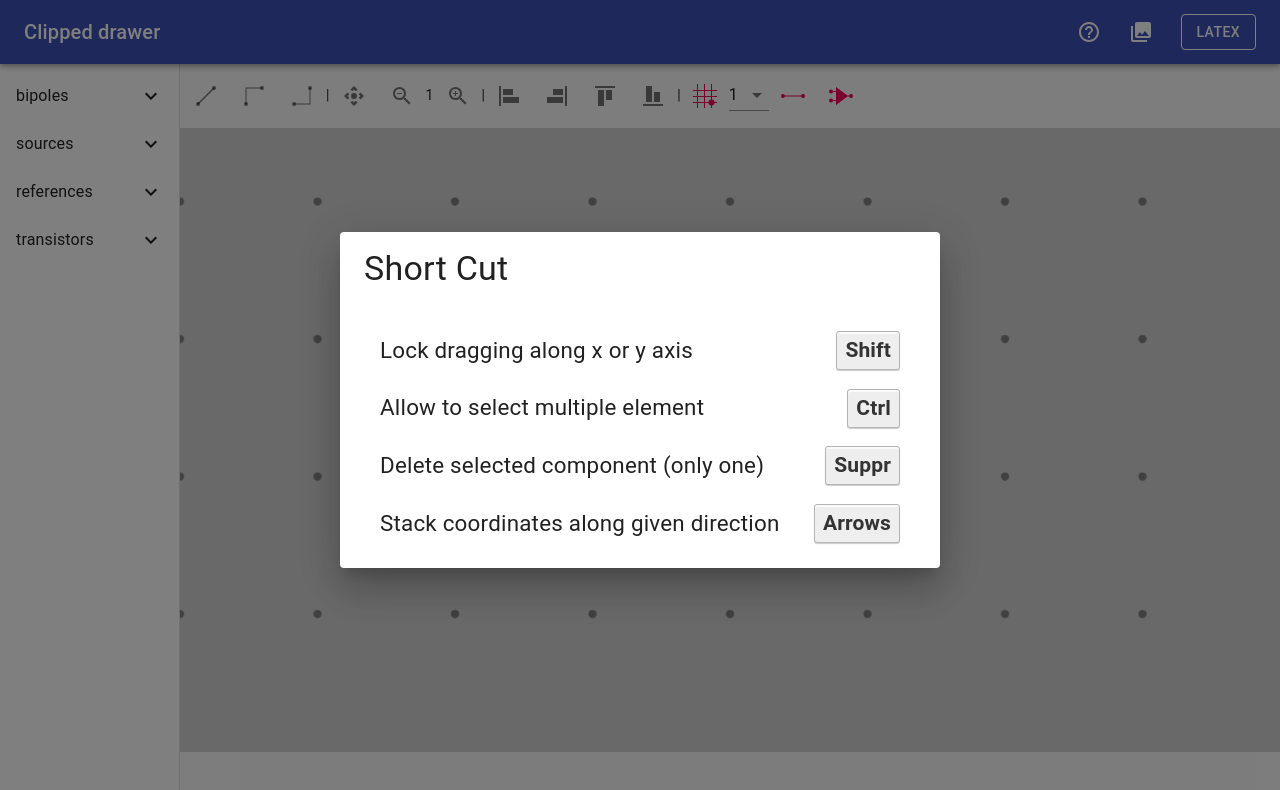
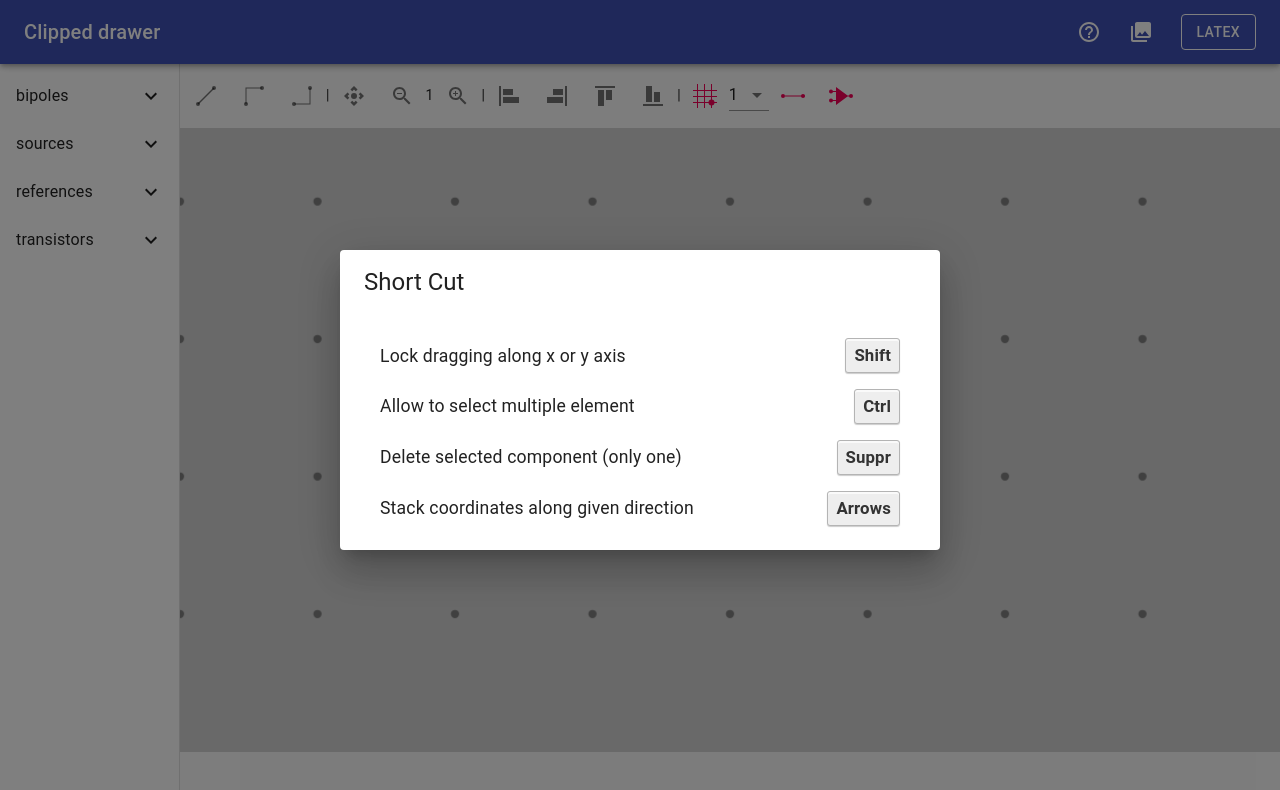
Before and after one commit to alexfauquette/physic-shem, a React (Create React App) app: page / in a window 1280 px wide. Both pictures are taken after a click on the button 1088 px from the left and 32 px from the top of the page. Shown: the top 790 px of the page. Built offline with nearby package versions, Linux system fonts and the light colour scheme.

Commit message:
reduce font size

```diff
--- a/src/container/helpShortcut.js
+++ b/src/container/helpShortcut.js
@@ -38,13 +38,13 @@ const useStyles = makeStyles(() => ({
       "0 1px 1px rgba(0, 0, 0, .2), 0 2px 0 0 rgba(255, 255, 255, .7) inset",
     color: "#333",
     display: "inline-block",
-    fontSize: "1.5em",
+    fontSize: "1.2em",
     fontWeight: 600,
     lineHeight: 1,
     padding: "8px 8px",
   },
   keyboardDescription: {
-    fontSize: "1.4rem",
+    fontSize: "1.1rem",
   },
 }));
 
@@ -54,7 +54,7 @@ const HelpShortcut = () => {
   return (
     <>
       <DialogTitle>
-        <Typography variant="h4" component="h2">
+        <Typography variant="h5" component="h2">
           Short Cut
         </Typography>
       </DialogTitle>
```
